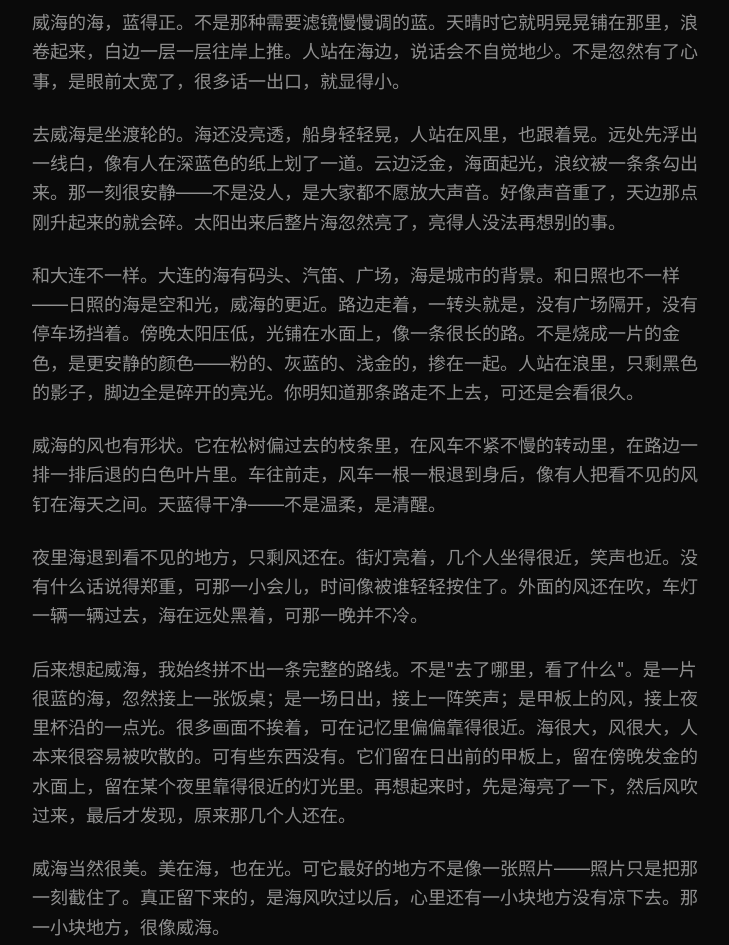
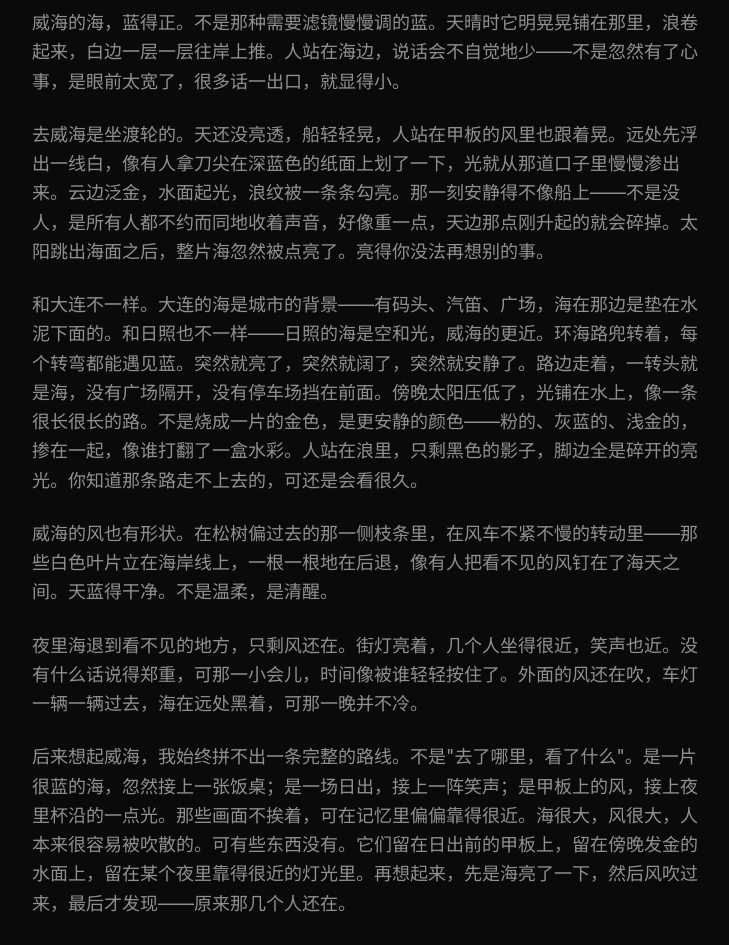
Before and after one commit to ezydong924/ezydongpersonal, a Next.js app: page /gallery/photos/weihai in a window 1280 px wide. Shown: the part 160-1105 px from the top of the page, without its empty margins (272-1001 px from the left). Built offline with nearby package versions, Linux system fonts and the light colour scheme.

Commit message:
威海文案最终润色

```diff
--- a/src/app/gallery/photos/weihai/page.tsx
+++ b/src/app/gallery/photos/weihai/page.tsx
@@ -14,13 +14,13 @@ export default function Page() {
         <div className="w-full max-w-2xl">
           <motion.h1 className="text-4xl font-light tracking-wide text-white/80 mb-12" initial={{ opacity: 0, y: 16 }} animate={{ opacity: 1, y: 0 }} transition={{ duration: 0.6 }}>威海</motion.h1>
           <motion.div className="space-y-6 text-white/55 text-lg leading-relaxed" initial={{ opacity: 0 }} animate={{ opacity: 1 }} transition={{ duration: 0.6, delay: 0.2 }}>
-            <p>威海的海，蓝得正。不是那种需要滤镜慢慢调的蓝。天晴时它就明晃晃铺在那里，浪卷起来，白边一层一层往岸上推。人站在海边，说话会不自觉地少。不是忽然有了心事，是眼前太宽了，很多话一出口，就显得小。</p>
-            <p>去威海是坐渡轮的。海还没亮透，船身轻轻晃，人站在风里，也跟着晃。远处先浮出一线白，像有人在深蓝色的纸上划了一道。云边泛金，海面起光，浪纹被一条条勾出来。那一刻很安静——不是没人，是大家都不愿放大声音。好像声音重了，天边那点刚升起来的就会碎。太阳出来后整片海忽然亮了，亮得人没法再想别的事。</p>
-            <p>和大连不一样。大连的海有码头、汽笛、广场，海是城市的背景。和日照也不一样——日照的海是空和光，威海的更近。路边走着，一转头就是，没有广场隔开，没有停车场挡着。傍晚太阳压低，光铺在水面上，像一条很长的路。不是烧成一片的金色，是更安静的颜色——粉的、灰蓝的、浅金的，掺在一起。人站在浪里，只剩黑色的影子，脚边全是碎开的亮光。你明知道那条路走不上去，可还是会看很久。</p>
-            <p>威海的风也有形状。它在松树偏过去的枝条里，在风车不紧不慢的转动里，在路边一排一排后退的白色叶片里。车往前走，风车一根一根退到身后，像有人把看不见的风钉在海天之间。天蓝得干净——不是温柔，是清醒。</p>
+            <p>威海的海，蓝得正。不是那种需要滤镜慢慢调的蓝。天晴时它明晃晃铺在那里，浪卷起来，白边一层一层往岸上推。人站在海边，说话会不自觉地少——不是忽然有了心事，是眼前太宽了，很多话一出口，就显得小。</p>
+            <p>去威海是坐渡轮的。天还没亮透，船轻轻晃，人站在甲板的风里也跟着晃。远处先浮出一线白，像有人拿刀尖在深蓝色的纸面上划了一下，光就从那道口子里慢慢渗出来。云边泛金，水面起光，浪纹被一条条勾亮。那一刻安静得不像船上——不是没人，是所有人都不约而同地收着声音，好像重一点，天边那点刚升起的就会碎掉。太阳跳出海面之后，整片海忽然被点亮了。亮得你没法再想别的事。</p>
+            <p>和大连不一样。大连的海是城市的背景——有码头、汽笛、广场，海在那边是垫在水泥下面的。和日照也不一样——日照的海是空和光，威海的更近。环海路兜转着，每个转弯都能遇见蓝。突然就亮了，突然就阔了，突然就安静了。路边走着，一转头就是海，没有广场隔开，没有停车场挡在前面。傍晚太阳压低了，光铺在水上，像一条很长很长的路。不是烧成一片的金色，是更安静的颜色——粉的、灰蓝的、浅金的，掺在一起，像谁打翻了一盒水彩。人站在浪里，只剩黑色的影子，脚边全是碎开的亮光。你知道那条路走不上去的，可还是会看很久。</p>
+            <p>威海的风也有形状。在松树偏过去的那一侧枝条里，在风车不紧不慢的转动里——那些白色叶片立在海岸线上，一根一根地在后退，像有人把看不见的风钉在了海天之间。天蓝得干净。不是温柔，是清醒。</p>
             <p>夜里海退到看不见的地方，只剩风还在。街灯亮着，几个人坐得很近，笑声也近。没有什么话说得郑重，可那一小会儿，时间像被谁轻轻按住了。外面的风还在吹，车灯一辆一辆过去，海在远处黑着，可那一晚并不冷。</p>
-            <p>后来想起威海，我始终拼不出一条完整的路线。不是"去了哪里，看了什么"。是一片很蓝的海，忽然接上一张饭桌；是一场日出，接上一阵笑声；是甲板上的风，接上夜里杯沿的一点光。很多画面不挨着，可在记忆里偏偏靠得很近。海很大，风很大，人本来很容易被吹散的。可有些东西没有。它们留在日出前的甲板上，留在傍晚发金的水面上，留在某个夜里靠得很近的灯光里。再想起来时，先是海亮了一下，然后风吹过来，最后才发现，原来那几个人还在。</p>
-            <p>威海当然很美。美在海，也在光。可它最好的地方不是像一张照片——照片只是把那一刻截住了。真正留下来的，是海风吹过以后，心里还有一小块地方没有凉下去。那一小块地方，很像威海。</p>
+            <p>后来想起威海，我始终拼不出一条完整的路线。不是"去了哪里，看了什么"。是一片很蓝的海，忽然接上一张饭桌；是一场日出，接上一阵笑声；是甲板上的风，接上夜里杯沿的一点光。那些画面不挨着，可在记忆里偏偏靠得很近。海很大，风很大，人本来很容易被吹散的。可有些东西没有。它们留在日出前的甲板上，留在傍晚发金的水面上，留在某个夜里靠得很近的灯光里。再想起来，先是海亮了一下，然后风吹过来，最后才发现——原来那几个人还在。</p>
+            <p>威海当然很美。美在海，也在光。但它最好的地方不是像一张照片——照片只是把那一刻截住了。真正留下来的，是海风吹过以后，心里还有一小块地方没有凉下去。那一小块地方，很像威海。</p>
           </motion.div>
           <motion.div className="mt-12" initial={{ opacity: 0, y: 12 }} animate={{ opacity: 1, y: 0 }} transition={{ delay: 0.8 }}>
             <Link href="/gallery/photos/weihai/gallery" className="inline-flex items-center gap-2 px-8 py-4 rounded-full bg-white/15 backdrop-blur-sm border border-white/25 text-white font-medium hover:bg-white/25 transition-all duration-300">
```
